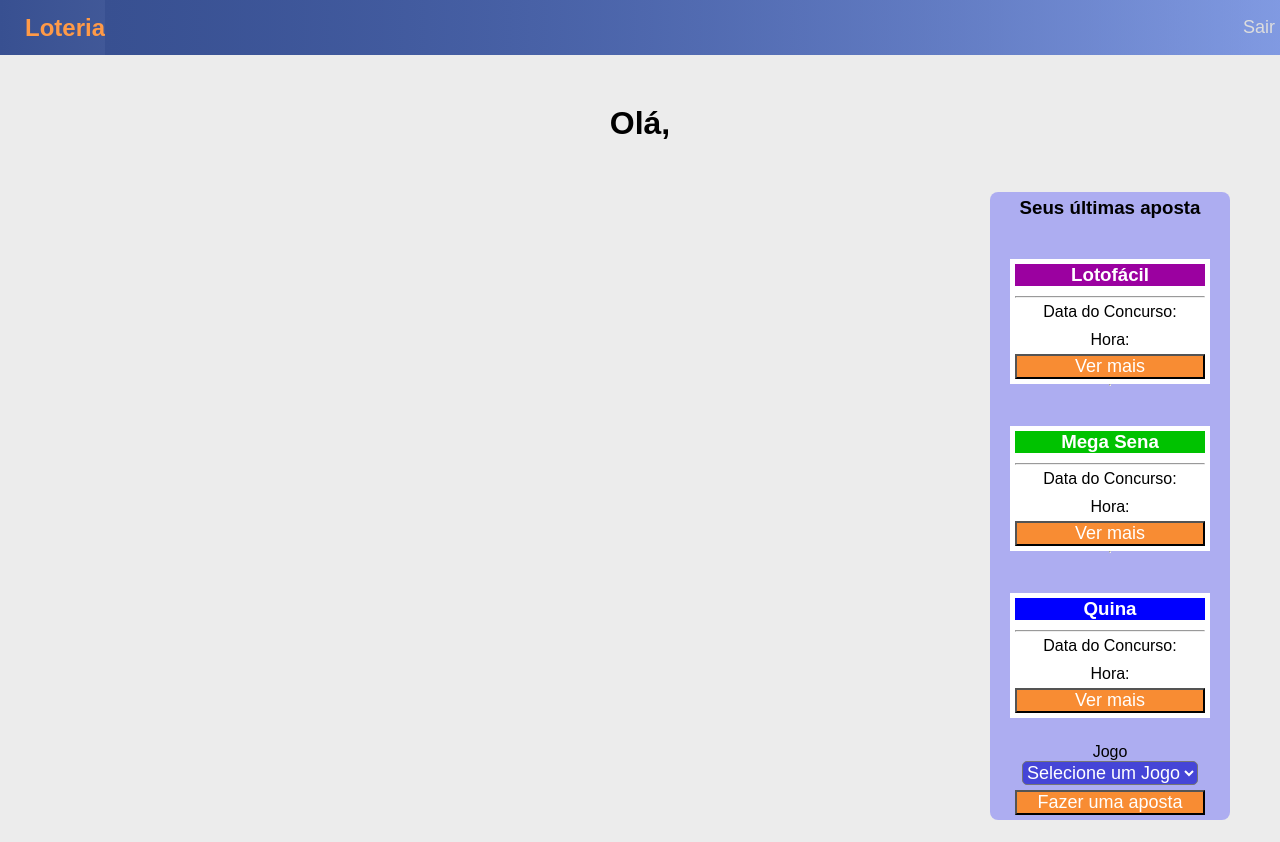
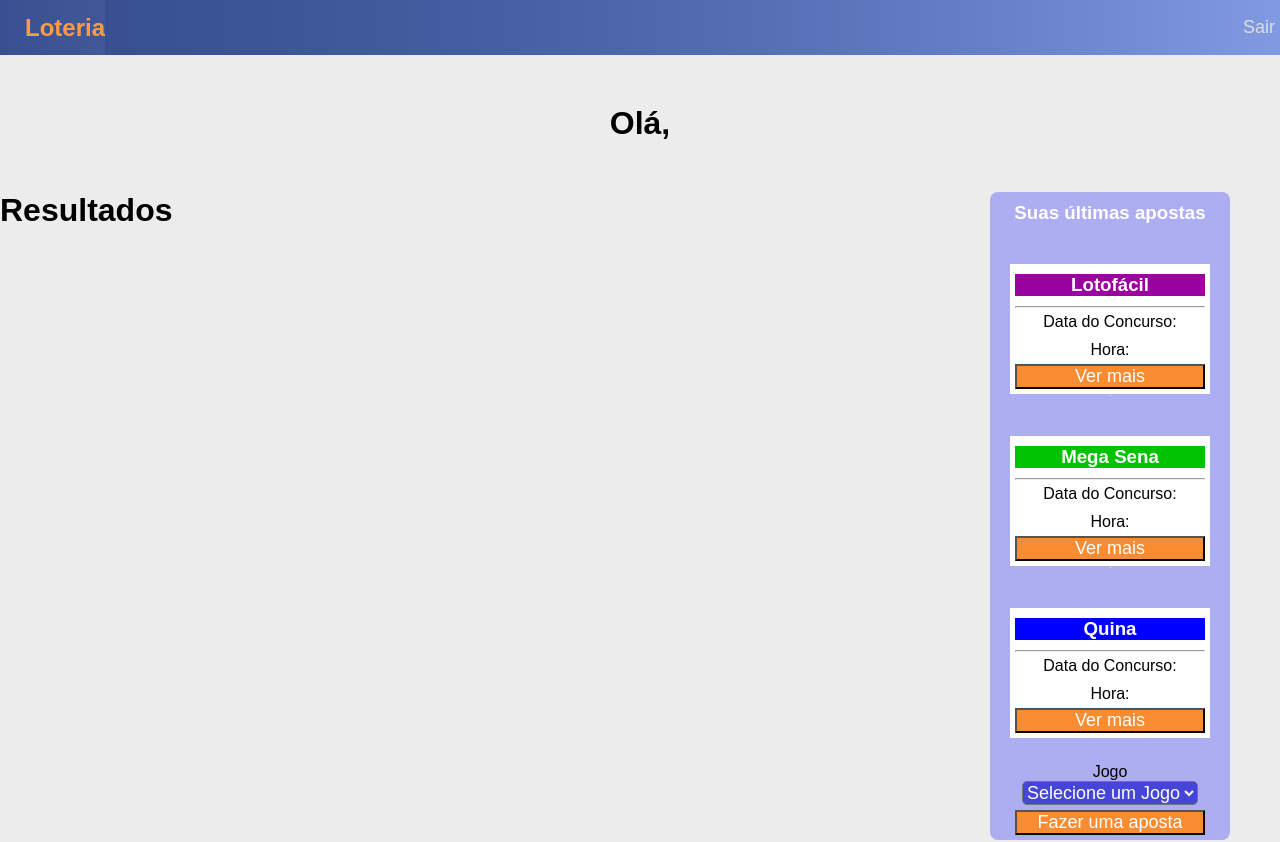
Before and after one commit to andreeiruan/FrontendLotera, a React (Create React App) app: page / in a window 1280 px wide. Shown: the top 842 px of the page. Built offline with nearby package versions, Linux system fonts and the light colour scheme; no server answers; sample sign-in values are in the browser's storage.

Commit message:
Ajustes de variaveis não utilizadas

```diff
--- a/src/App.jsx
+++ b/src/App.jsx
@@ -1,9 +1,5 @@
-import React, { useEffect } from 'react';
+import React from 'react';
 import './App.css';
-
-import { isAuthenticated } from './services/auth'
-
-import Menu from './components/Menu'
 import Footer from './components/Footer'
 import Routes from './routes'
 
--- a/src/PrivateRoute.jsx
+++ b/src/PrivateRoute.jsx
@@ -1,4 +1,4 @@
-import React, { Component } from 'react'
+import React from 'react'
 import { Route, Redirect } from 'react-router-dom'
 
 import { isAuthenticated } from './services/auth'
--- a/src/components/Jogos/index.jsx
+++ b/src/components/Jogos/index.jsx
@@ -1,13 +1,8 @@
 import React, { Component } from 'react'
 
 import './style.css'
-import api from '../../services/api'
 
 export default class Jogos extends Component{
-  constructor(props){
-    super(props)
-  }
-
   render(){
     return(
       <div className="container">
--- a/src/components/Menu/index.jsx
+++ b/src/components/Menu/index.jsx
@@ -1,5 +1,4 @@
 import React, {Component } from 'react'
-import api from '../../services/api'
 
 import { isAuthenticated, logout } from '../../services/auth'
 
--- /dev/null
+++ b/src/components/Resultados/index.jsx
@@ -0,0 +1,28 @@
+import React, { Component } from 'react'
+import api from '../../services/api'
+
+import './style.css'
+
+export default class Resultados extends Component{
+  constructor(props){
+    super(props)
+    this.state = {
+      type: 1,
+      concurso: 1
+    }
+  }
+ componentDidMount(){
+   console.log('ola')
+ }
+
+  async getConcurso(type, concurso){
+    const response = await api.get(`/contest/${type}/${concurso}`)
+    console.log('olaa', response)
+  }
+
+  render(){
+    return(
+      <h1>Resultados</h1>
+    )
+  }
+}
--- a/src/pages/Cadastro/index.jsx
+++ b/src/pages/Cadastro/index.jsx
@@ -27,7 +27,7 @@
     if(password !== confirm) return window.alert('Senhas não batem')
 
     try {
-      const response = await api.post('/users', {
+       await api.post('/users', {
         name,
         email,
         password
--- a/src/pages/Home/index.jsx
+++ b/src/pages/Home/index.jsx
@@ -6,6 +6,7 @@
 
 import Jogos from '../../components/Jogos'
 import Menu from '../../components/Menu'
+import Resultados from '../../components/Resultados'
 
 export default class Home extends Component{
   constructor(props){
@@ -29,6 +30,9 @@
      const response = api.get(`/users/${id}`)
        .then(resp => this.setState({ user: resp.data.name }))
      this.getGames(id)
+     if(!response){
+       console.log('Não tem response ')
+     }
   }
 
   async handleSubmit(e){
@@ -72,10 +76,11 @@
     return (
       <>
         <Menu />
+        <h1 className='ola'>{`Olá, ${this.state.user}`}</h1>
         <div className='home-usuario'>
-        <h1>{`Olá, ${this.state.user}`}</h1>
+        <Resultados />
         <div className="jogos">
-          <h3>Seus últimas aposta</h3>
+          <h3>Suas últimas apostas</h3>
           <Jogos nome='Lotofácil' concursoData={this.state.dataLoto}
           concursoHora={this.state.horaLoto}
             jogos={this.state.loto} classe={'loto'} />
--- a/src/pages/Home/style.css
+++ b/src/pages/Home/style.css
@@ -1,3 +1,12 @@
+.home-usuario{
+  display: flex;
+  justify-content: space-between;
+}
+.ola{
+  text-align: center;
+  margin-top: 50px;
+  margin-bottom: 50px;
+}
 .jogos{
   display: flex;
   float: right;
@@ -34,11 +43,6 @@
   color: #000;
 
 }
-.home-usuario h1{
-  text-align: center;
-  margin-top: 50px;
-  margin-bottom: 50px;
-}
 .jogos form {
   display: flex;
   flex-direction: column;
@@ -49,3 +53,7 @@
 .jogos form button{
   margin-top: 5px
 }
+.jogos h3{
+  color: #fff;
+  margin-top: 5px;
+}
--- a/src/pages/Lotofacil/index.jsx
+++ b/src/pages/Lotofacil/index.jsx
@@ -20,7 +20,7 @@
   }
   async handleSubmit(e){
     e.preventDefault()
-    const { id_type, contest, numeros } = this.state
+    const { contest, numeros } = this.state
 
     if(numeros.length > 15) return window.alert('Você selecionou mais de 15 números')
     if(numeros.length < 15) return window.alert('Você selecionou menos de 15 números')
@@ -65,7 +65,6 @@
     }
 
     this.state.numeros.push(parseInt(n))
-    let numeros = this.state.numeros.sort((a, b) => a - b)
   }
 
   surpresinha(e){
--- a/src/pages/Megasena/index.jsx
+++ b/src/pages/Megasena/index.jsx
@@ -31,7 +31,7 @@
     e.preventDefault()
     const { id_contest, numeros } = this.state
 
-    if(numeros.length == 0) return window.alert('Selecione os números da sua aposta!')
+    if(numeros.length === 0) return window.alert('Selecione os números da sua aposta!')
     if(numeros.length > 6) return window.alert('Você selecionou mais de 6 números!')
     if(numeros.length < 6) return window.alert('Você selecionou menos de 6 números!')
     if(!id_contest) return window.alert('Selecione um concurso!')
--- a/src/pages/Quina/index.jsx
+++ b/src/pages/Quina/index.jsx
@@ -29,7 +29,7 @@
     e.preventDefault()
     const { id_contest, numeros } = this.state
 
-    if (numeros.length == 0) return window.alert('Selecione os números da sua aposta!')
+    if (numeros.length === 0) return window.alert('Selecione os números da sua aposta!')
     if (numeros.length > 5) return window.alert('Você selecionou mais de 5 números!')
     if (numeros.length < 5) return window.alert('Você selecionou menos de 5 números!')
     if (!id_contest) return window.alert('Selecione um concurso!')
```
Also changed, not shown: src/components/Resultados/style.css (added).
